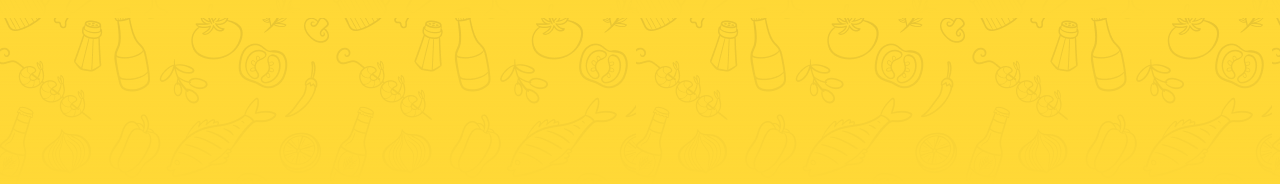
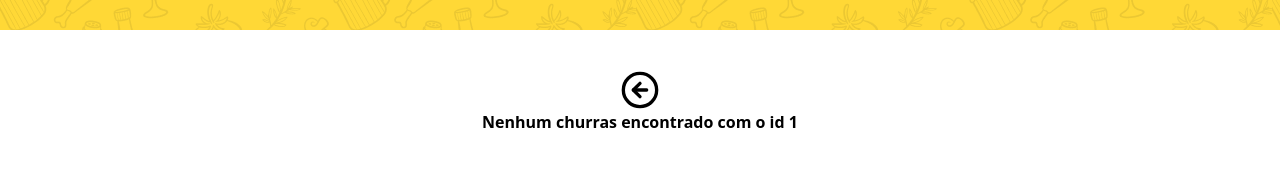
Before and after one commit to EdilsonAndrade/churras_web, a Next.js app: page /barbecue/1 in a window 1280 px wide. Shown: the part 150-334 px from the top of the page. Built offline with nearby package versions, Linux system fonts and the light colour scheme.

Commit message:
feat: add detail page

```diff
--- /dev/null
+++ b/src/components/Barbecue/DetailPage.tsx
@@ -0,0 +1,69 @@
+import { BarbecueHeader } from "@/components/Barbecue/BarbecueHeader";
+import { ParticipantForm } from "@/components/Participants/ParticipantForm";
+import { ParticipantList } from "@/components/Participants/ParticipantList";
+import { MoneyIcon } from "@/customIcons/MoneyIcon";
+import { ParticipantIcon } from "@/customIcons/ParticipantIcon";
+import { RootState } from "@/redux/store";
+import { useRouter } from "next/router";
+import { useSelector } from "react-redux";
+import Image from 'next/image'
+import { ArrowLeftCircle } from 'react-feather'
+
+export const DetailPage = () => {
+  const barbecues = useSelector((state: RootState) => state.barbecue.barbecues)
+  const participants = useSelector((state: RootState) => state.participant.participants)
+
+  const route = useRouter();
+  const { barbecueId } = route.query as { barbecueId: string };
+  const barbecueIdString = barbecueId as string;
+  const barbecue = barbecues.find(barbecue => barbecue.id === barbecueId);
+  const barbecueParticipants = participants.filter(participant => participant.barbecueId === barbecueId)
+  const food = barbecueParticipants.reduce((acc, participant) => acc + participant.amount, 0)
+  const drink = barbecueParticipants.reduce((acc, participant) => acc + participant.drink, 0)
+  const total = food + drink
+
+  const handleBack = () => {
+    route.push('/barbecue');
+  }
+  return (
+    <main
+      className="relative mt-20 flex min-h-screen flex-col items-center pt-10 bg-white"
+    >
+
+      {barbecue && barbecueId
+        ?
+        <div className="flex flex-col justify-between shadow-lg px-3 py-2 bg-white absolute -top-10">
+          <button onClick={handleBack} type="button"><ArrowLeftCircle size={20} /></button>
+          <div className="w-full flex justify-between" onClick={handleBack}>
+            <BarbecueHeader id={barbecueId} date={barbecue.date} description={barbecue.description} observation={barbecue.observation} />
+            <div className="w-20">
+              <div className="flex items-center"><ParticipantIcon /> <span className="ml-2">{participants.length}</span></div>
+              <div className="flex items-center"><MoneyIcon /><span className="ml-2">{total}</span></div>
+              <div className="flex items-center"><Image src="/assets/beer.png" width={20} height={16} alt="drink" /><span className="ml-2">{drink}</span></div>
+            </div>
+          </div>
+          <div className="flex flex-col">
+
+            <div className="flex flex-col justify-between">
+              {barbecueParticipants.map(participant => {
+                const { name, paid, amount, id, drink } = participant;
+                return (
+                  <ParticipantList id={id} key={id} name={name} paid={paid} amount={amount} drink={drink} />
+                )
+              })}
+
+            </div>
+
+            <ParticipantForm barbecueId={barbecueIdString} suggestedValue={barbecue.suggestedValue || 0} />
+          </div>
+        </div>
+        :
+        <>
+          <button onClick={handleBack} type="button"><ArrowLeftCircle size={40} /></button>
+          <strong>Nenhum churras encontrado com o id {barbecueId}</strong>
+        </>
+
+      }
+    </main>
+  )
+}
```
Also changed, not shown: public/assets/beer.png (added).
